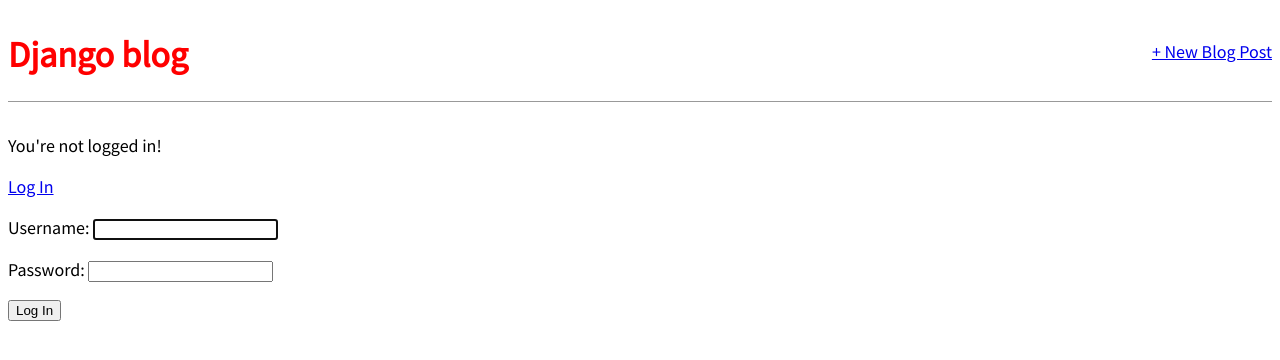
After one commit to RRafi89/django-portfolio, a Django app: page /accounts/login/ in a window 1280 px wide. The commit adds this page. Shown: the top 360 px of the page. Run offline with Django 5.2, Linux system fonts and the light colour scheme.

Commit message:
added login and logout

```diff
--- a/portfolio/portfolio/urls.py
+++ b/portfolio/portfolio/urls.py
@@ -14,10 +14,12 @@
     1. Import the include() function: from django.urls import include, path
     2. Add a URL to urlpatterns:  path('blog/', include('blog.urls'))
 """
+
 from django.contrib import admin
 from django.urls import path, include
 
 urlpatterns = [
-    path('admin/', admin.site.urls),
-    path('', include('blog.urls')),
+    path("admin/", admin.site.urls),
+    path("accounts/", include("django.contrib.auth.urls")),
+    path("", include("blog.urls")),
 ]
--- a/portfolio/templates/base.html
+++ b/portfolio/templates/base.html
@@ -3,8 +3,7 @@
 
 <head>
     <title>Django blog</title>
-    <link href="https://fonts.googleapis.com/css?family=\
-Source+Sans+Pro:400" rel="stylesheet">
+    <link href="https://fonts.googleapis.com/css?family=Source+Sans+Pro:400" rel="stylesheet">
     <link href="{% static 'css/base.css' %}" rel="stylesheet">
 </head>
 
@@ -17,7 +16,18 @@
             <div class="nav-right">
                 <a href="{% url 'create' %}">+ New Blog Post</a>
             </div>
-         </header>
+
+        </header>
+        {% if user.is_authenticated %}
+        <p>Hi {{ user.username }}!</p>
+        <form method="POST" action="{% url 'logout' %}">
+            {% csrf_token %}
+            <button type="submit">Log out</button>
+        </form>
+        {% else %}
+        <p>You're not logged in!</p>
+        <a href="{% url 'login' %}">Log In</a>
+        {% endif %}
         {% block content %}
         {% endblock content %}
     </div>
--- /dev/null
+++ b/portfolio/templates/registration/login.html
@@ -0,0 +1,9 @@
+{% extends 'base.html' %}
+
+{% block content %}
+<form action="" method="post">
+    {% csrf_token %}
+    {{ form.as_p }}
+    <button type="submit">Log In</button>
+</form>
+{% endblock content %}
```
Also changed, not shown: portfolio/portfolio/settings.py (+41 -39 lines), portfolio/db.sqlite3.
